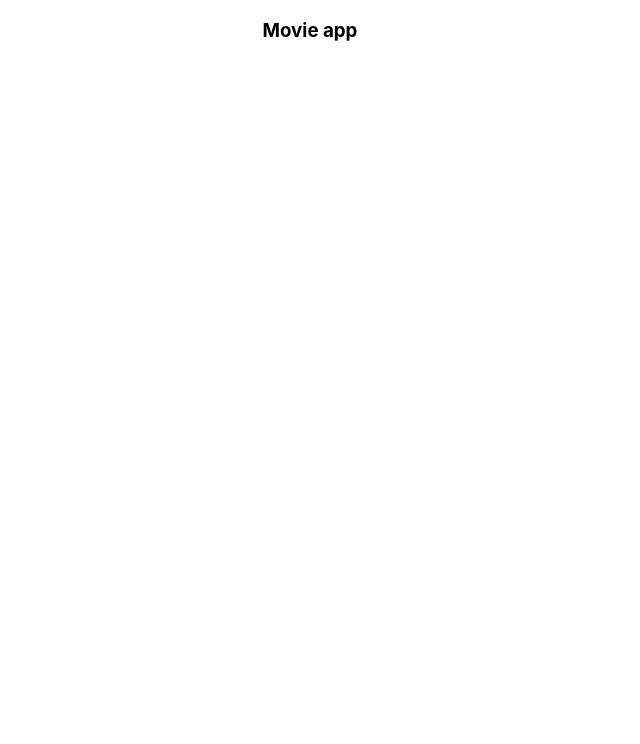
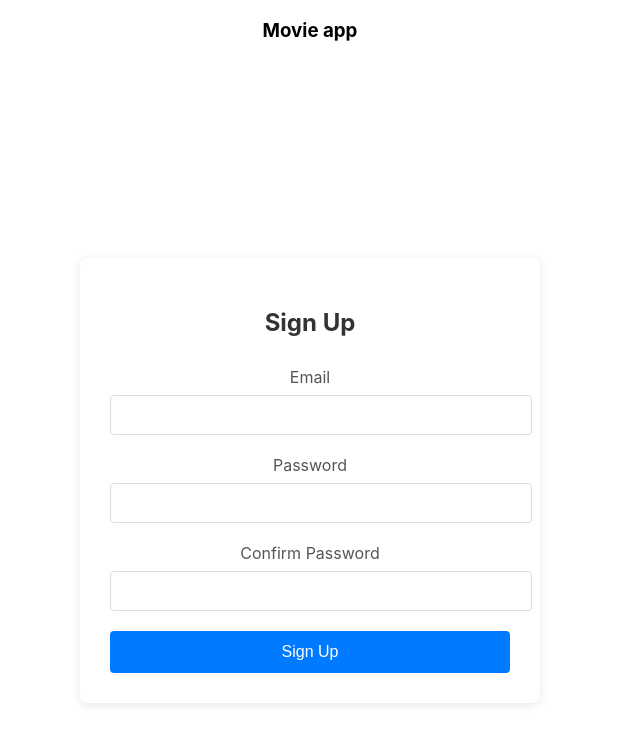
Before and after one commit to Group-16-Movie-App/CineCat_movie_app, a React (Create React App) app in the folder movie/: page /signup in a window 1280 px wide. Shown: the top 744 px of the page, without its empty margins (330-970 px from the left). Built offline with nearby package versions, Linux system fonts and the light colour scheme.

Commit message:
Create sign-up form with email and password validation

```diff
--- a/movie/package.json
+++ b/movie/package.json
@@ -8,6 +8,7 @@
     "@testing-library/user-event": "^13.5.0",
     "react": "^18.3.1",
     "react-dom": "^18.3.1",
+    "react-router-dom": "^6.28.0",
     "react-scripts": "5.0.1",
     "web-vitals": "^2.1.4"
   },
--- a/movie/src/App.js
+++ b/movie/src/App.js
@@ -1,10 +1,17 @@
 import './App.css';
+import { BrowserRouter as Router, Routes, Route } from 'react-router-dom';
+import { SignUpForm } from './components/SignUpForm';
 
 function App() {
   return (
-    <div className="App">
-      <h3>Movie app</h3>
-    </div>
+    <Router>
+      <div className="App">
+        <h3>Movie app</h3>
+        <Routes>
+          <Route path="/signup" element={<SignUpForm />} />
+        </Routes>
+      </div>
+    </Router>
   );
 }
 
--- /dev/null
+++ b/movie/src/components/SignUpForm.css
@@ -0,0 +1,67 @@
+.signup-container {
+  display: flex;
+  justify-content: center;
+  align-items: center;
+  min-height: 100vh;
+  padding: 20px;
+}
+
+.signup-form {
+  background: white;
+  padding: 30px;
+  border-radius: 8px;
+  box-shadow: 0 2px 10px rgba(0, 0, 0, 0.1);
+  width: 100%;
+  max-width: 400px;
+}
+
+.signup-form h2 {
+  text-align: center;
+  margin-bottom: 30px;
+  color: #333;
+}
+
+.form-group {
+  margin-bottom: 20px;
+}
+
+.form-group label {
+  display: block;
+  margin-bottom: 8px;
+  color: #555;
+}
+
+.form-group input {
+  width: 100%;
+  padding: 10px;
+  border: 1px solid #ddd;
+  border-radius: 4px;
+  font-size: 16px;
+}
+
+.form-group input.error {
+  border-color: #ff3333;
+}
+
+.error-message {
+  color: #ff3333;
+  font-size: 14px;
+  margin-top: 5px;
+  display: block;
+}
+
+.signup-button {
+  width: 100%;
+  padding: 12px;
+  background-color: #007bff;
+  color: white;
+  border: none;
+  border-radius: 4px;
+  font-size: 16px;
+  cursor: pointer;
+  transition: background-color 0.2s;
+}
+
+.signup-button:hover {
+  background-color: #0056b3;
+}
--- /dev/null
+++ b/movie/src/components/SignUpForm.jsx
@@ -0,0 +1,102 @@
+import React, { useState } from 'react';
+import './SignUpForm.css';
+
+export const SignUpForm = () => {
+    const [formData, setFormData] = useState({
+        email: '',
+        password: '',
+        confirmPassword: ''
+    });
+
+    const [errors, setErrors] = useState({});
+
+    const handleChange = (e) => {
+        const { name, value } = e.target;
+        setFormData(prevState => ({
+            ...prevState,
+            [name]: value
+        }));
+    };
+
+    const handleSubmit = (e) => {
+        e.preventDefault();
+        const validationErrors = {};
+
+        // Email validation
+        if (!formData.email) {
+            validationErrors.email = 'Email is required';
+        } else if (!/\S+@\S+\.\S+/.test(formData.email)) {
+            validationErrors.email = 'Email is invalid';
+        }
+
+        // Password validation
+        if (!formData.password) {
+            validationErrors.password = 'Password is required';
+        } else if (formData.password.length < 6) {
+            validationErrors.password = 'Password must be at least 6 characters';
+        }
+
+        // Confirm password validation
+        if (formData.password !== formData.confirmPassword) {
+            validationErrors.confirmPassword = 'Passwords do not match';
+        }
+
+        setErrors(validationErrors);
+
+        if (Object.keys(validationErrors).length === 0) {
+            // Form is valid, you can handle the submission here
+            console.log('Form submitted:', formData);
+        }
+    };
+
+    return (
+        <div className="signup-container">
+            <form onSubmit={handleSubmit} className="signup-form">
+                <h2>Sign Up</h2>
+
+                <div className="form-group">
+                    <label htmlFor="email">Email</label>
+                    <input
+                        type="email"
+                        id="email"
+                        name="email"
+                        value={formData.email}
+                        onChange={handleChange}
+                        className={errors.email ? 'error' : ''}
+                    />
+                    {errors.email && <span className="error-message">{errors.email}</span>}
+                </div>
+
+                <div className="form-group">
+                    <label htmlFor="password">Password</label>
+                    <input
+                        type="password"
+                        id="password"
+                        name="password"
+                        value={formData.password}
+                        onChange={handleChange}
+                        className={errors.password ? 'error' : ''}
+                    />
+                    {errors.password && <span className="error-message">{errors.password}</span>}
+                </div>
+
+                <div className="form-group">
+                    <label htmlFor="confirmPassword">Confirm Password</label>
+                    <input
+                        type="password"
+                        id="confirmPassword"
+                        name="confirmPassword"
+                        value={formData.confirmPassword}
+                        onChange={handleChange}
+                        className={errors.confirmPassword ? 'error' : ''}
+                    />
+                    {errors.confirmPassword && (
+                        <span className="error-message">{errors.confirmPassword}</span>
+                    )}
+                </div>
+
+                <button type="submit" className="signup-button">Sign Up</button>
+            </form>
+        </div>
+    );
+};
```
Also changed, not shown: 1 other file (tests, documents, lock files or other folders).
